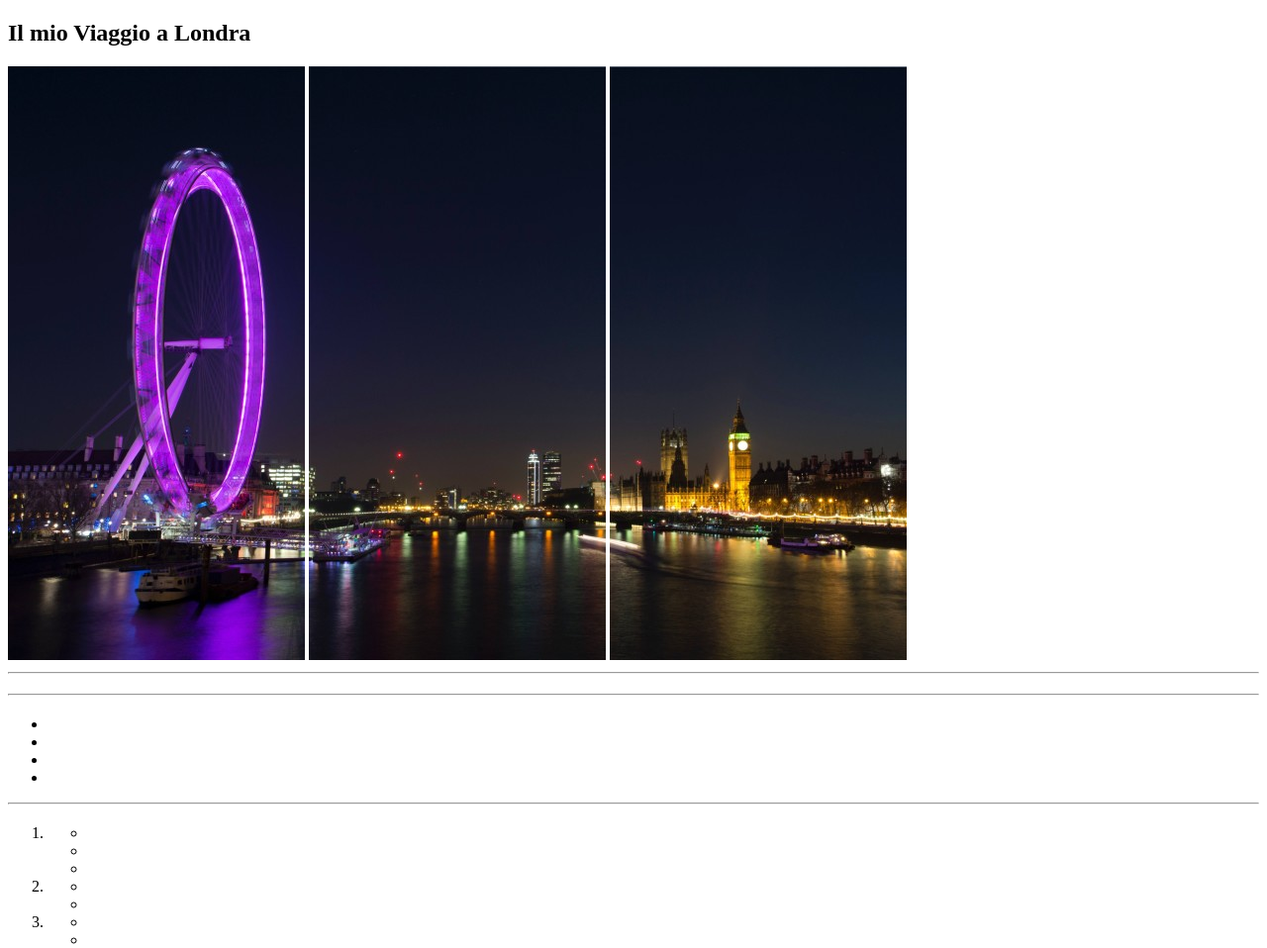
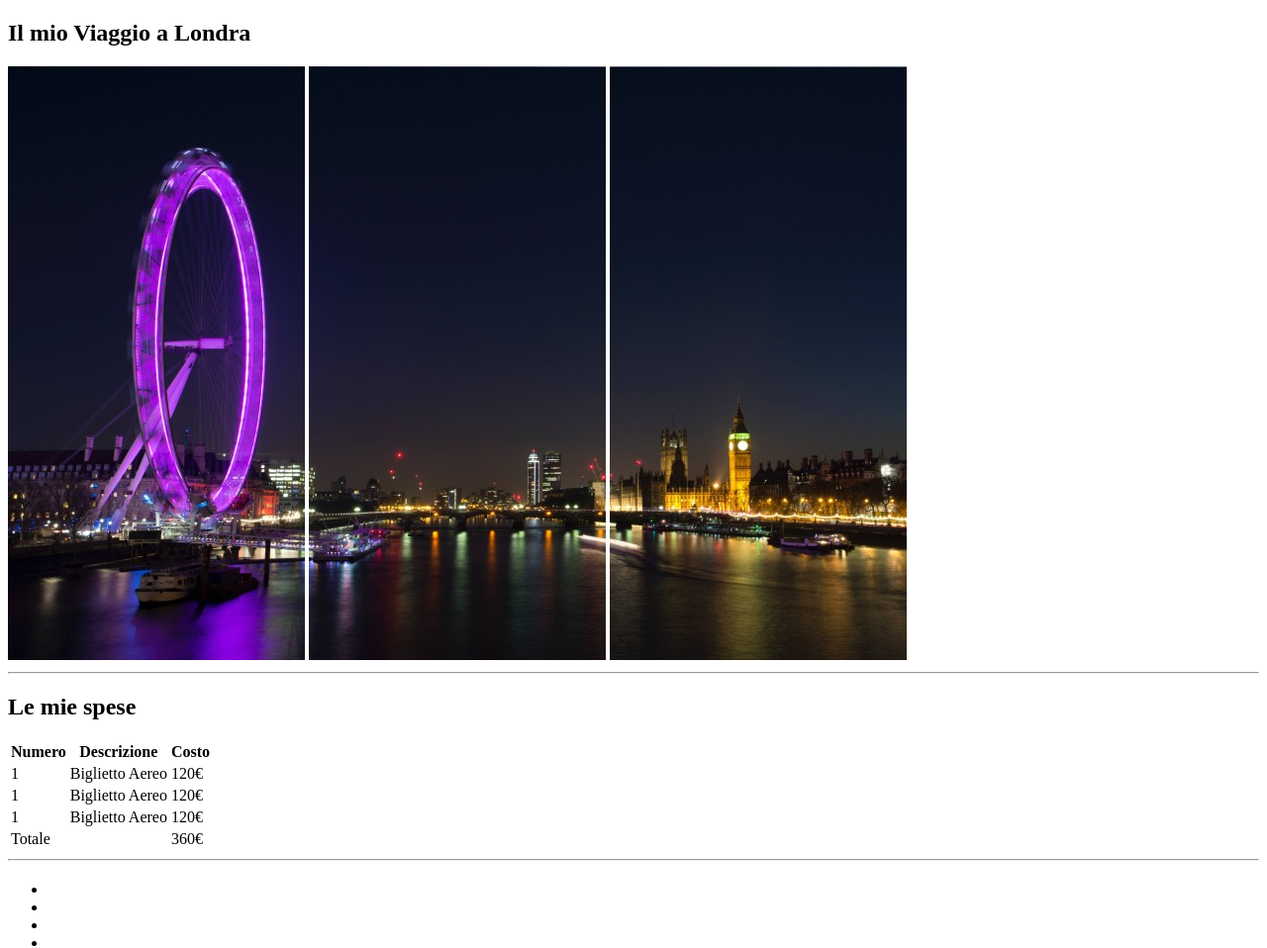
Before and after one commit to DanieleErcoli243/html-london-trip, a plain HTML site: page index.html in a window 1280 px wide. Shown: the top 958 px of the page at 99% size. Drawn offline with Linux system fonts and the light colour scheme.

Commit message:
completed table in section 2

```diff
--- a/index.html
+++ b/index.html
@@ -9,38 +9,72 @@
     </head>
 
     <body>
-        <Section>
+        <section>
             <!-- titolo e prime immagini -->
             <h1><strong>Il mio Viaggio a Londra</strong></h1>
             <img src="img/pexels-bill-emrich-230794-0.jpg" alt="London Eye">
             <img src="img/pexels-bill-emrich-230794-1.jpg" alt="Millennium Bridge">
             <img src="img/pexels-bill-emrich-230794-2.jpg" alt="Case del Parlamento e Big Ben">
             <hr>
-        </Section>
+        </section>
 
         <section>
+
                 <!-- dati sulle spese -->
-            <h2></h2>
+            <h2><strong>Le mie spese</strong></h2>
+            <table>
                 <table>
                     <!-- tabella  con descrizione e costi-->
                     <thead>
-                    <tr></tr>
-                    <tr></tr>
-                    <tr></tr>
+                        <tr>
+                            <th>Numero</th>
+                            <th>Descrizione</th>
+                            <th>Costo</th>
+                        </tr>
                     </thead>
 
+
                     <tbody>
-                    <tr></tr>
-                    <tr></tr>
-                    <tr></tr>
+                        <tr>
+                            <td>1</td>
+                            <td>Biglietto Aereo</td>
+                            <td>120&euro;</td>
+                        </tr>
+
+                        <tr>
+                            <td>1</td>
+                            <td>Biglietto Aereo</td>
+                            <td>120&euro;</td>
+                        </tr>
+
+                        <tr>
+                            <td>1</td>
+                            <td>Biglietto Aereo</td>
+                            <td>120&euro;</td>
+                        </tr>
+
+
+
+
                     </tbody>
 
                     <tfoot>
-                    <tr></tr>
-                    <tr></tr>
-                    <tr></tr>
+                        <tr>
+                            <td>Totale</td>
+                            <td></td>
+                            <td>360&euro;</td>
+                        </tr>
+
                     </tfoot>
+            </table>
+
             <hr>
+
+
+
+
+
+
 
                 <section>
                     <!-- lista di cose da fare -->
@@ -94,7 +128,7 @@
 
 
 
-            </table>
+
 
         </section>
     </body>
```
Lines whose indentation alone changed are shown as unchanged.
